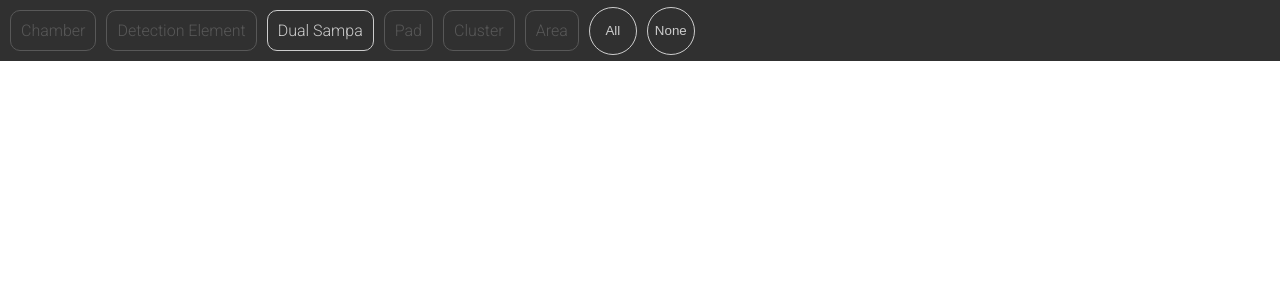
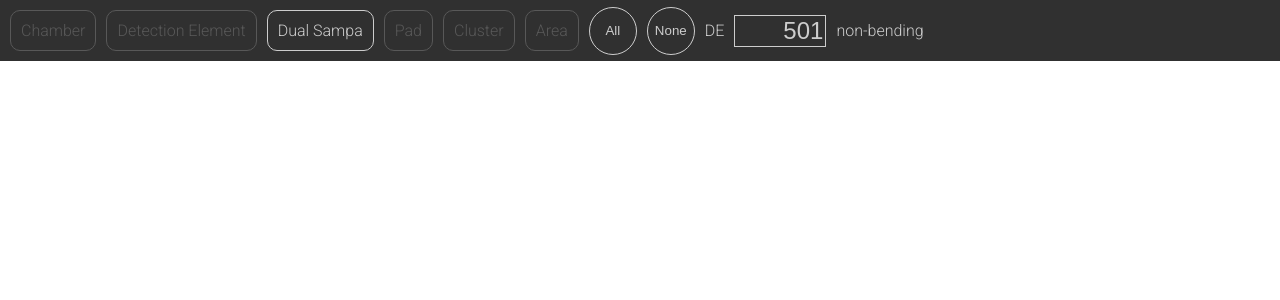
Before and after one commit to aphecetche/mchview, a React app: page / in a window 1280 px wide. Shown: the top 300 px of the page. Built offline with nearby package versions, Linux system fonts and the light colour scheme.

Commit message:
Implement ViewSelector (with plane selection)

```diff
--- a/src/components/layout/TopBar.js
+++ b/src/components/layout/TopBar.js
@@ -1,13 +1,13 @@
 import "./topbar.css";
 import React from "react";
 import OutlineSelector from "../selectors/OutlineSelector";
-// import ElementSelector from "../selectors/ElementSelector";
+import ViewSelector from "../selectors/ViewSelector";
 
 const TopBar = () => {
   return (
     <div className="topbar">
       <OutlineSelector />
-      {/* <ElementSelector />  */}
+      <ViewSelector />
     </div>
   );
 };
--- /dev/null
+++ b/src/components/selectors/ViewSelector.js
@@ -0,0 +1,64 @@
+import React from "react";
+import PropTypes from "prop-types";
+import { connect } from "react-redux";
+import { actions, selectors } from "../../ducks/view.js";
+
+import "./viewselector.css";
+
+const deListPattern =
+  "100|101|102|103|200|201|202|203|300|301|302|303|400|401|402|403|500|501|502|503|504|505|506|507|508|509|510|511|512|513|514|515|516|517|600|601|602|603|604|605|606|607|608|609|610|611|612|613|614|615|616|617|700|701|702|703|704|705|706|707|708|709|710|711|712|713|714|715|716|717|718|719|720|721|722|723|724|725|800|801|802|803|804|805|806|807|808|809|810|811|812|813|814|815|816|817|818|819|820|821|822|823|824|825|900|901|902|903|904|905|906|907|908|909|910|911|912|913|914|915|916|917|918|919|920|921|922|923|924|925|1000|1001|1002|1003|1004|1005|1006|1007|1008|1009|1010|1011|1012|1013|1014|1015|1016|1017|1018|1019|1020|1021|1022|1023|1024|1025";
+
+const _ViewSelector = ({ deid, bending, setDEID }) => {
+  return (
+    <div className="elementselector">
+      <label htmlFor="denumberselector">DE</label>
+      <input
+        id="denumberselector"
+        pattern={deListPattern}
+        required="required"
+        size="4"
+        defaultValue={deid}
+        onChange={e => {
+          if (e.target.validity.valid) {
+            setDEID(e.target.value, bending);
+          }
+        }}
+      />
+      <label htmlFor="deplaneselector">
+        {bending === true ? "bending" : "non-bending"}
+      </label>
+      <input
+        id="deplaneselector"
+        type="checkbox"
+        defaultChecked={bending}
+        onChange={e => {
+          setDEID(deid, e.target.checked);
+        }}
+      />
+    </div>
+  );
+};
+
+_ViewSelector.propTypes = {
+  deid: PropTypes.number.isRequired,
+  bending: PropTypes.bool.isRequired,
+  setDEID: PropTypes.func.isRequired
+};
+
+const mapStateToProps = state => ({
+  deid: selectors.deid(state),
+  bending: selectors.bending(state)
+});
+
+const mapDispatchToProps = dispatch => ({
+  setDEID(deid, bending) {
+    dispatch(actions.setDetectionElement(deid, bending));
+  }
+});
+
+const ViewSelector = connect(
+  mapStateToProps,
+  mapDispatchToProps
+)(_ViewSelector);
+
+export default ViewSelector;
--- a/src/components/selectors/elementselector.css
+++ b/src/components/selectors/viewselector.css
@@ -1,7 +1,9 @@
 @import "../layout/app.css";
 
-elementselector {
+.elementselector {
   display: flex;
+  flex-direction: row;
+  align-items: center;
   margin: 0 0 0 10px;
 
   & input {
@@ -31,3 +33,7 @@ elementselector {
     color: var(--text-color);
   }
 }
+
+#deplaneselector {
+  display: none;
+}
--- a/src/ducks/outline.js
+++ b/src/ducks/outline.js
@@ -50,10 +50,7 @@ export const initialState = {
 // reducer
 export default (state = initialState, action) => {
   if (state === undefined) {
-    /// create default state
-    let ns = {};
-    LayerCategories.map(x => (ns[x.key] = x.key === "ds" ? true : false));
-    return ns;
+    return initialState;
   }
   if (action.type === types.TOGGLE) {
     if (LayerCategories.some(x => action.payload.partName === x.key)) {
--- /dev/null
+++ b/src/ducks/view.js
@@ -0,0 +1,41 @@
+// action types
+export const types = {
+  SET_DETECTION_ELEMENT: "VIEWSELECTOR/SET_DETECTION_ELEMENT"
+};
+
+// initial state
+export const initialState = {
+  deid: 501,
+  bending: false
+};
+
+// reducer
+export default (state = initialState, action) => {
+  if (state === undefined) {
+    return initialState;
+  }
+  if (action.type === types.SET_DETECTION_ELEMENT) {
+    return Object.assign({}, state, {
+      deid: parseInt(action.payload.deid, 10),
+      bending: action.payload.bending
+    });
+  }
+  return state;
+};
+
+// action creators
+export const actions = {
+  setDetectionElement: (deid, bending) => ({
+    type: types.SET_DETECTION_ELEMENT,
+    payload: {
+      deid: deid,
+      bending: bending
+    }
+  })
+};
+
+// selectors
+export const selectors = {
+  deid: state => state.view.deid,
+  bending: state => state.view.bending
+};
--- a/src/models/ShowElement.js
+++ /dev/null
@@ -1,6 +0,0 @@
-const ShowElement = {
-  deid: 501,
-  bending: false
-};
-
-export default ShowElement;
--- a/src/models/ShowModal.js
+++ /dev/null
@@ -1,5 +0,0 @@
-const ShowModal = {
-  visible: false
-};
-
-export default ShowModal;
--- a/src/models/ShowRightSidePanel.js
+++ /dev/null
@@ -1,5 +0,0 @@
-const ShowRightSidePanel = {
-  visible: false
-};
-
-export default ShowRightSidePanel;
--- a/src/reducers.js
+++ b/src/reducers.js
@@ -1,10 +1,11 @@
 import outlineReducer from "./ducks/outline.js";
+import viewReducer from "./ducks/view.js";
 import { combineReducers } from "redux";
 
 export default combineReducers({
   outline: outlineReducer,
+  view: viewReducer,
   visibility: (state = {}, action) => state,
-  view: (state = {}, action) => state,
   data: (state = {}, action) => state,
   datasources: (state = {}, action) => state
 });
```
Also changed, not shown: src/components/selectors/ElementSelector.js (deleted, +0 -29 lines), src/initialState.json (+4 -6 lines), 1 other file (tests, documents, lock files or other folders).
